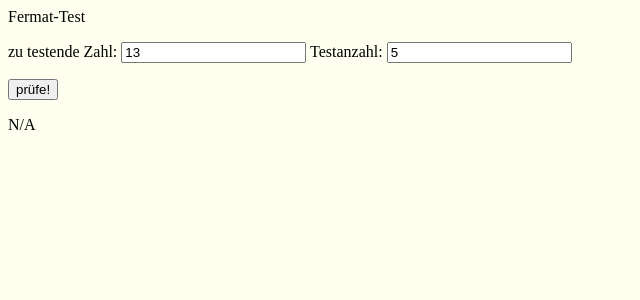
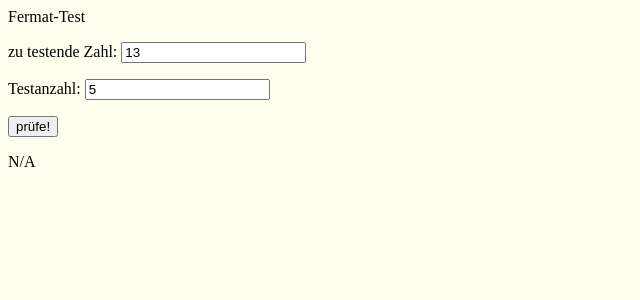
Before and after one commit to VBSz/Repository1, an Angular app: page / in a window 1280 px wide. Shown: the top 300 px of the page, without its empty margins (0-640 px from the left). Built offline with nearby package versions, Linux system fonts and the light colour scheme.

Commit message:
2 files modified

```diff
--- a/src/app/fermat-test/fermat-test.component.html
+++ b/src/app/fermat-test/fermat-test.component.html
@@ -2,8 +2,8 @@
 Fermat-Test
 </p>
 <form>
- zu testende Zahl: <input name="Kandidat" [(ngModel)]="Kandidat"/>
- Testanzahl: <input name="anzahl_tests" [(ngModel)]="anzahl_tests">
+ <p>zu testende Zahl: <input name="Kandidat" type="number" [(ngModel)]="Kandidat"/> </p>
+ Testanzahl: <input name="anzahl_tests" type="number" [(ngModel)]="anzahl_tests">
  <br/>
  <p><button (click)= "fermattest ()">prüfe!</button></p>
 </form>
--- a/src/app/fermat-test/fermat-test.component.ts
+++ b/src/app/fermat-test/fermat-test.component.ts
@@ -12,20 +12,29 @@ export class FermatTestComponent implements OnInit {
   ergebnis = "N/A"
   constructor() { }
   fermattest() {
-    this.ergebnis = "Starte Fermat-Test der Zahl " + this.Kandidat + "...";
-    let zeuge = 2;
-    // Berechne zeuge^(Kandidat-1) modulo Kandidat
-    let zwischenergebnis = 1;
-    for (let i = 0; i < this.Kandidat - 1; i++) {
-      zwischenergebnis = zwischenergebnis * zeuge;
+    this.ergebnis = "Starte Fermat-Test der Zahl " + this.Kandidat + "... ";
+    let endergebnis = true;
+    for (let zeuge = 2; zeuge < this.anzahl_tests + 2; zeuge++) {
+      // Berechne zeuge^(Kandidat-1) modulo Kandidat
+      let zwischenergebnis = 1;
+      for (let i = 0; i < this.Kandidat - 1; i++) {
+        zwischenergebnis = zwischenergebnis * zeuge;
+        zwischenergebnis = zwischenergebnis % this.Kandidat;
+      }
+
+      if (zwischenergebnis === 1) {
+        this.ergebnis += "Zeuge " + zeuge + " OK... ";
+      } else {
+        this.ergebnis += "Zeuge " + zeuge + " NICHT OK! ";
+        endergebnis = false;
+      }
     }
-    zwischenergebnis = zwischenergebnis % this.Kandidat
-    if (zwischenergebnis === 1) {
-      this.ergebnis += "Zeuge " + zeuge + " OK...";
-    } else {
-      this.ergebnis += "Zeuge" + zeuge + "NICHT OK!";
+    if(endergebnis === true) {
+      this.ergebnis += " Test bestanden "
     }
-
+    else {
+      this.ergebnis += " Test nicht bestanden "
+    }
   }
 
   ngOnInit() {
```
